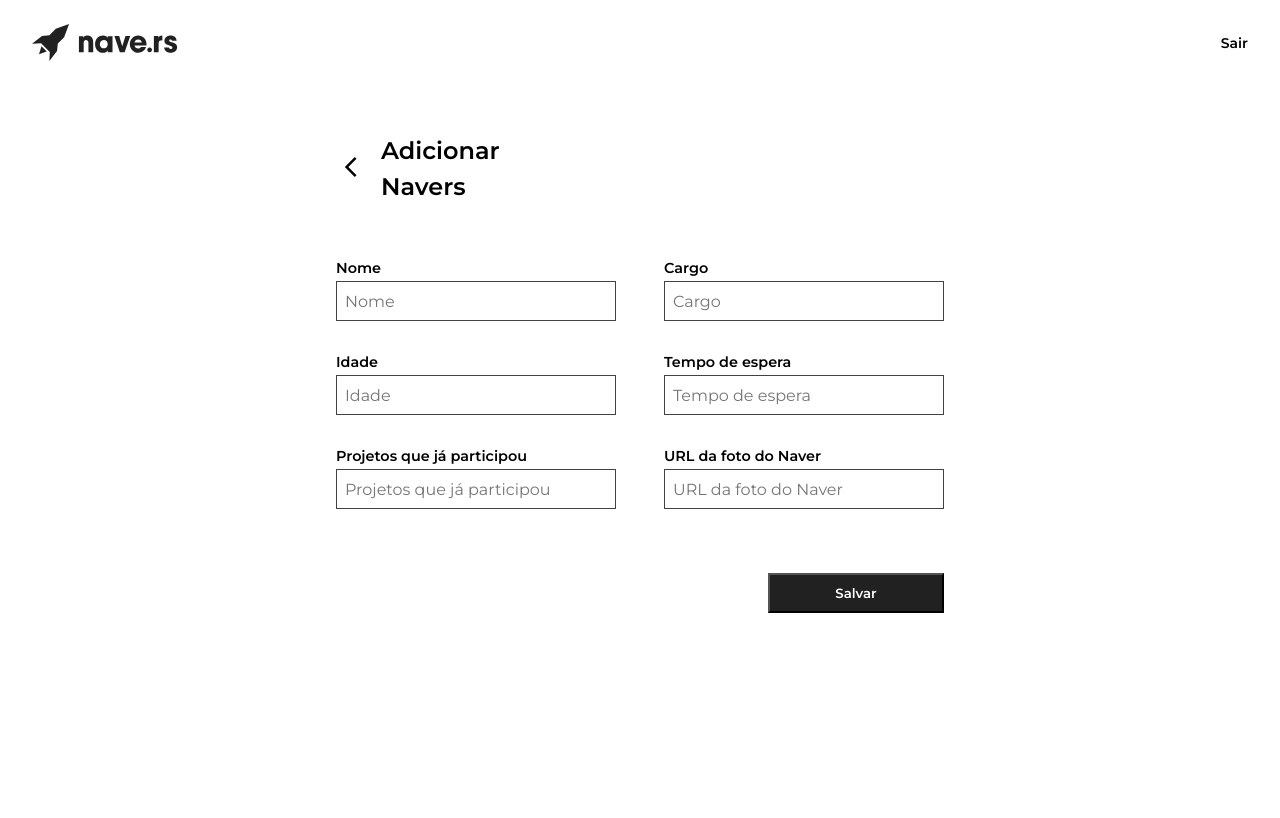
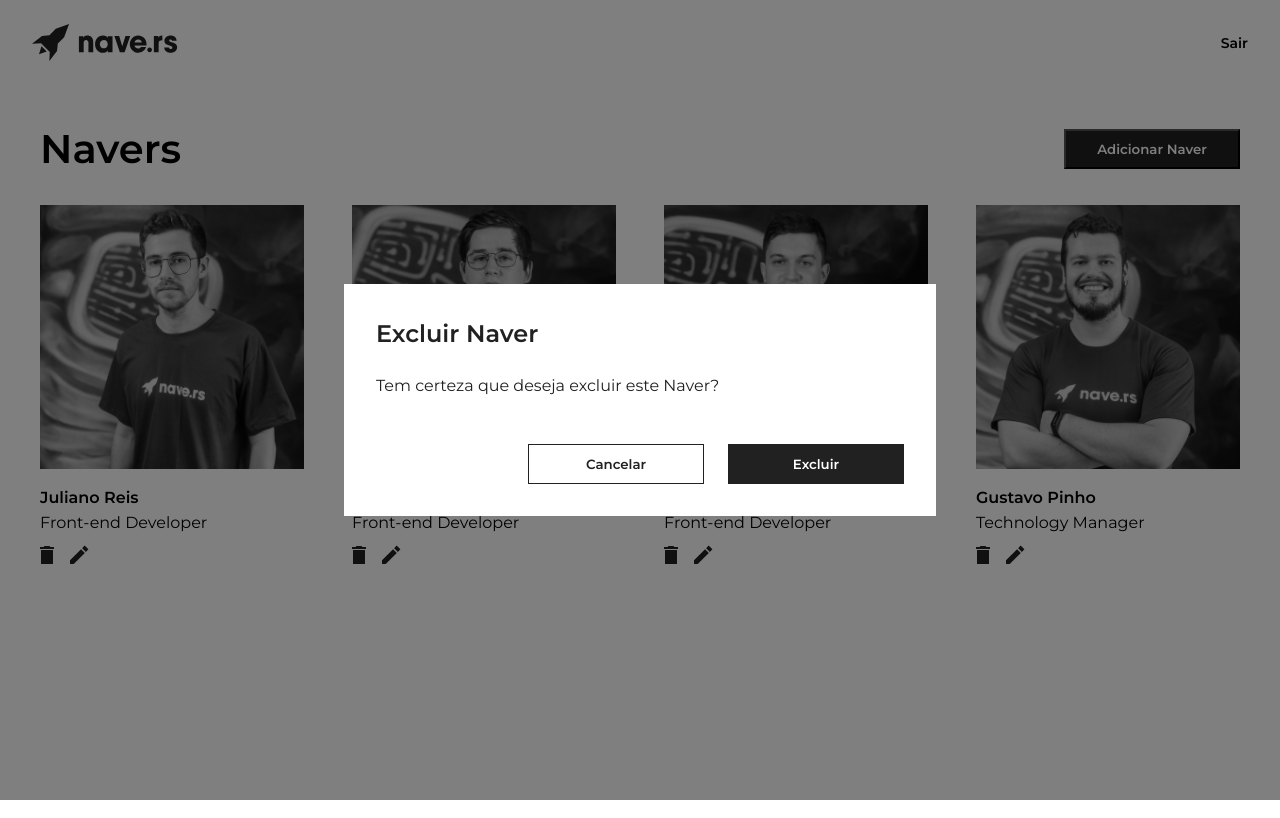
Before and after one commit to derickcjesus/navedex, a React (Create React App) app: page / in a window 1280 px wide. Built offline with nearby package versions, Linux system fonts and the light colour scheme.

Commit message:
feat: cria componente ModalExcluirNaver

```diff
--- a/src/App.js
+++ b/src/App.js
@@ -1,13 +1,18 @@
 import React from 'react';
+import { ModalExcluirNaver } from './components/ModalExcluirNaver';
+import { ModalNaver } from './components/ModalNaver';
 import { AddNavers } from './pages/AddNavers';
+import { EditNavers } from './pages/EditNavers';
 import { Login } from './pages/Login';
 import { Navers,  } from './pages/Navers';
 import { GlobalStyle } from './styles/GlobalStyles';
+import { Overlay } from './styles/Overlay';
 
 function App() {
   return (
     <>
-      <AddNavers />
+    <Navers />
+      <ModalExcluirNaver />
 
       <GlobalStyle />
     </>
--- /dev/null
+++ b/src/components/ModalExcluirNaver/index.js
@@ -0,0 +1,22 @@
+import { Overlay } from "../../styles/Overlay";
+import { Button } from "../Button/style";
+import { ContainerModalExcluirNaver } from "./style";
+
+export function ModalExcluirNaver() {
+    return (
+        <>
+            <Overlay>
+                <ContainerModalExcluirNaver>
+                    <div className="box">
+                        <h1>Excluir Naver</h1>
+                        <p>Tem certeza que deseja excluir este Naver?</p>
+                        <div className="buttons">
+                            <Button id="cancelar">Cancelar</Button>
+                            <Button id="excluir">Excluir</Button>
+                        </div>
+                    </div>
+                </ContainerModalExcluirNaver>
+            </Overlay>
+        </>
+    );
+}
--- /dev/null
+++ b/src/components/ModalExcluirNaver/style.js
@@ -0,0 +1,45 @@
+import styled from 'styled-components';
+
+export const ContainerModalExcluirNaver = styled.div`
+    width: 100%;
+    height: 14.5rem;
+    background: #fff;
+    max-width: 37rem;
+
+    .box {
+        padding: 2rem ;
+
+        font-family: Montserrat;
+        line-height: 36px;
+        color: var(--black);
+
+
+    }
+
+    .box h1 {
+        font-weight: 600;
+        font-size: 1.5rem;
+        margin-bottom: 16px;
+    }
+
+    .box p {
+        font-weight: normal;
+        font-size: 1rem;
+        margin-bottom: 40px;
+    }
+
+    .buttons {
+        padding-left: 9.5rem;
+    }
+
+    .buttons #cancelar {
+        background: #fff;
+        margin-right: 1.5rem;
+        border: 1px solid var(--black);
+        color: var(--black);
+    }
+
+    .buttons #excluir {
+        border: 0;
+    }
+`;
```
